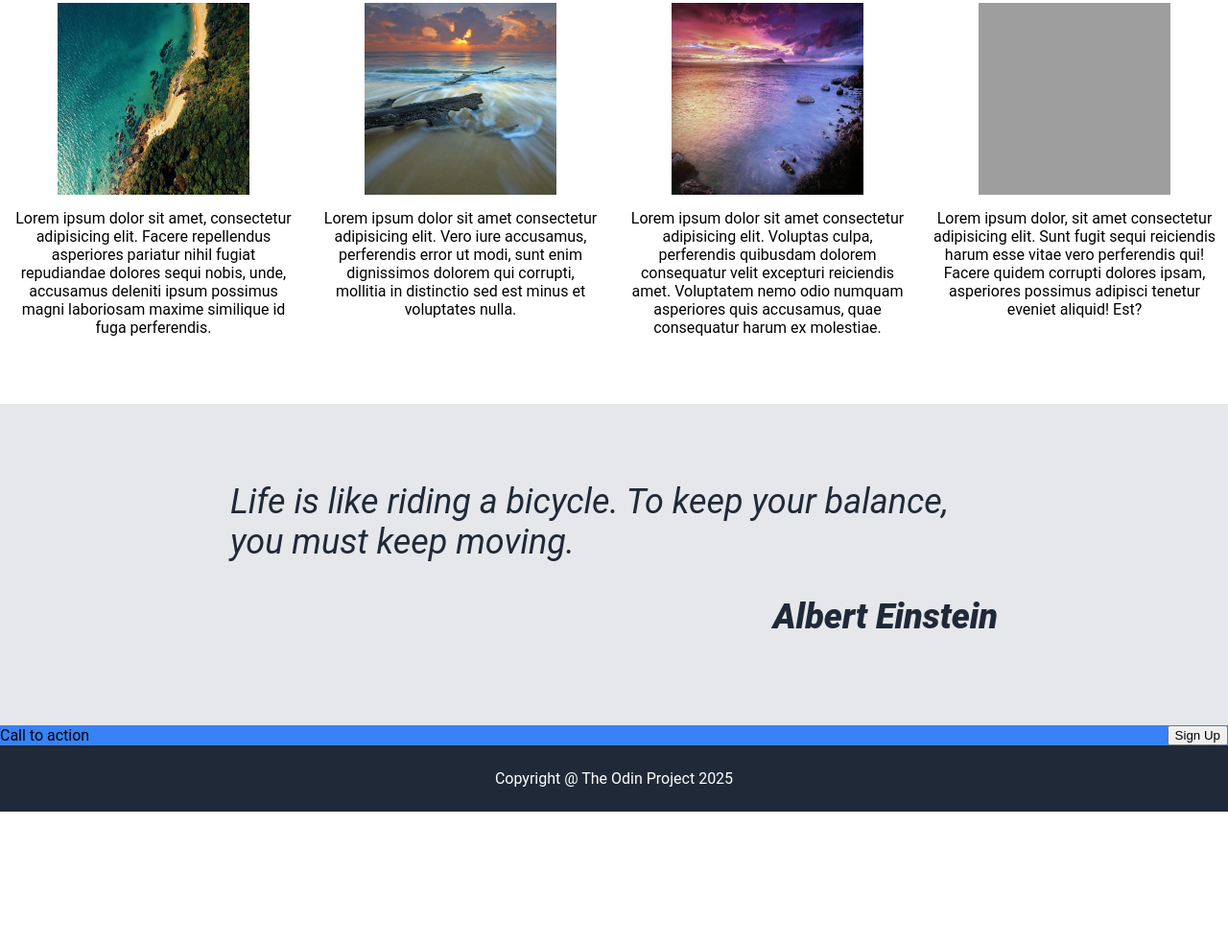
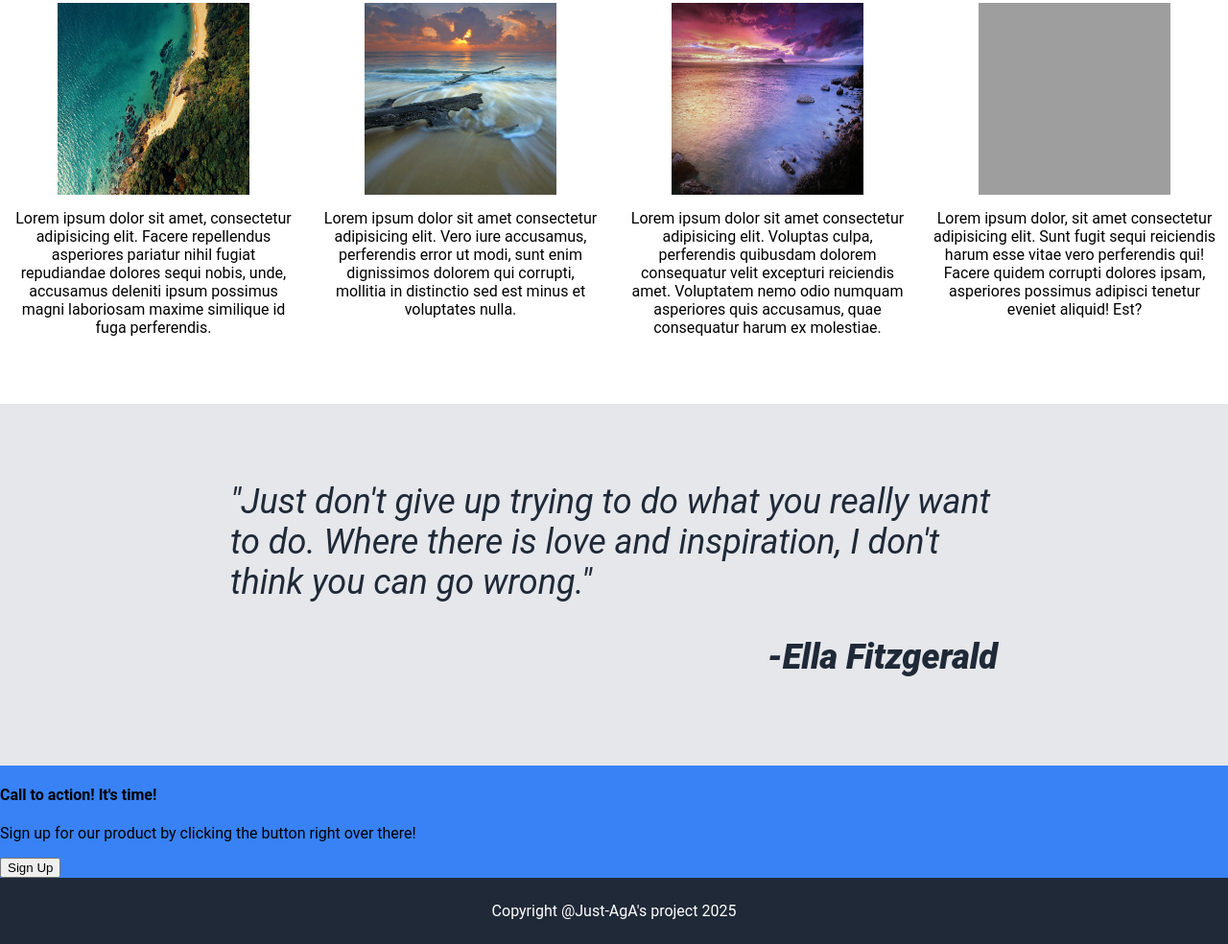
Before and after one commit to Just-AgA/odin-landing-page, a plain HTML site: page index.html in a window 1280 px wide. Shown: the part 599-1583 px from the top of the page at 96% size. Before the commit the page ends 1445 px from the top, so only its background shows below. Drawn offline with Linux system fonts and the light colour scheme; grey boxes are pictures that could not be loaded.

Commit message:
Change the quote in the third section
Changed the quote in the third section so it contains more text,and changed the footer to my name's project

```diff
--- a/index.html
+++ b/index.html
@@ -53,15 +53,22 @@
 
     <div class="content-two">
         <blockquote>
-            Life is like riding a bicycle. To keep your balance, you must keep moving.
-            <p>Albert Einstein</p>
+            "Just don't give up trying to do what you really want to do.
+            Where there is love and inspiration, I don't think you can go wrong."
+            <p>-Ella Fitzgerald</p>
         </blockquote>
     </div>
 
     <div class="content-three">
-            <div>Call to action</div>
+        <div class="inner-content-three">
+            <div>
+                <h4>Call to action! It's time!</h4>
+                <p>Sign up for our product by clicking the button right over there!</p>
+            </div>
             <button>Sign Up</button>
+        </div>
     </div>
-    <footer class="footer">Copyright @ The Odin Project 2025</footer>
+
+    <footer class="footer">Copyright @Just-AgA's project 2025</footer>
 </body>
 </html>
```
